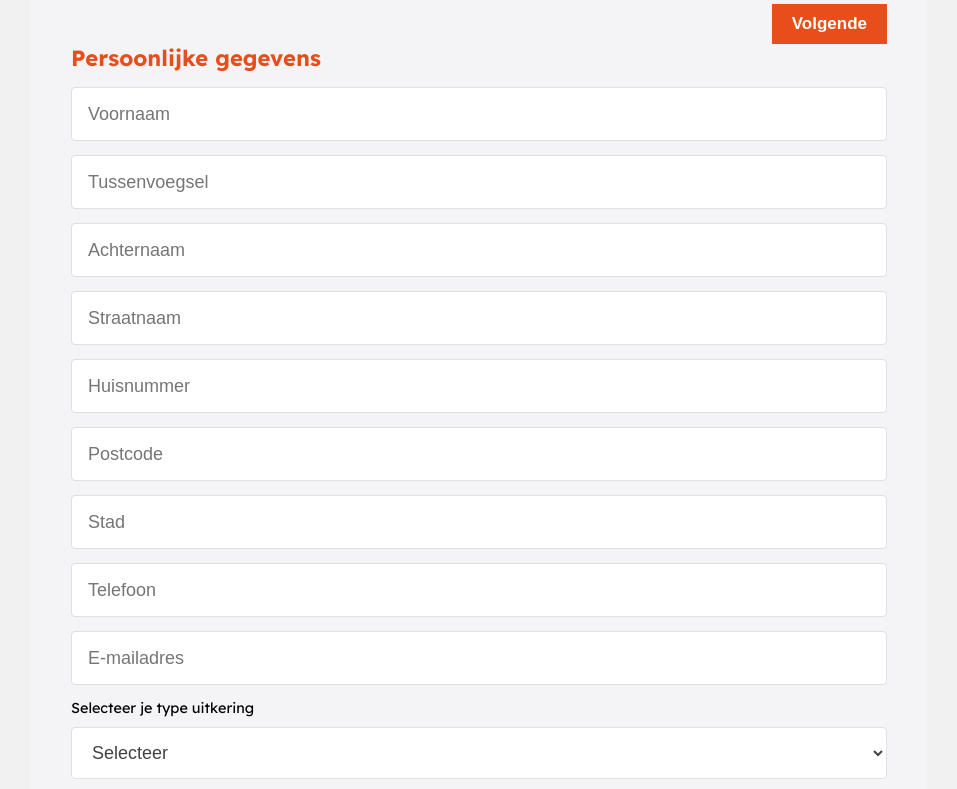
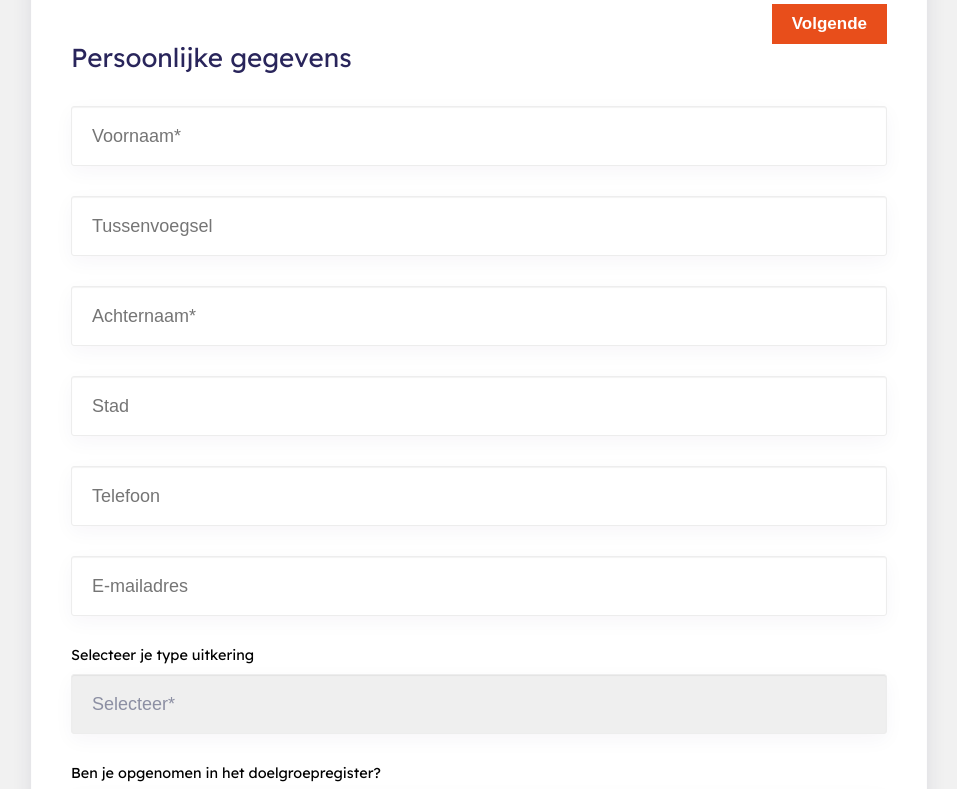
Before and after one commit to GeraldVeeneman/persoonlijk-profiel, a website: page index.html in a window 1280 px wide. Shown: the part 192-981 px from the top of the page, without its empty margins (161-1118 px from the left). Drawn offline with Linux system fonts and the light colour scheme.

Commit message:
Opmaak buttons met schaduwranden en velden voor adres verwijderd

```diff
--- a/index.html
+++ b/index.html
@@ -28,22 +28,13 @@
   <div class="tab">
     <h2 class="tab__title">Persoonlijke gegevens</h2>
     <p>
-      <input oninput="this.className = ''" placeholder="Voornaam" id="voornaam" name="voornaam" required>
+      <input oninput="this.className = ''" placeholder="Voornaam*" id="voornaam" name="voornaam" required>
     </p>
     <p>
       <input oninput="this.className = ''" placeholder="Tussenvoegsel" id="tussenvoegsel" name="tussenvoegsel">
     </p>
     <p>
-      <input oninput="this.className = ''" placeholder="Achternaam" id="achternaam" name="achternaam" required>
-    </p>
-    <p>
-      <input oninput="this.className = ''" placeholder="Straatnaam" id="straatnaam" name="straatnaam">
-    </p>
-    <p>
-      <input oninput="this.className = ''" placeholder="Huisnummer" id="huisnummer" name="huisnummer">
-    </p>
-    <p>
-      <input oninput="this.className = ''" placeholder="Postcode" id="postcode" name="postcode">
+      <input oninput="this.className = ''" placeholder="Achternaam*" id="achternaam" name="achternaam" required>
     </p>
     <p>
       <input oninput="this.className = ''" placeholder="Stad" id="stad" name="stad">
@@ -59,7 +50,7 @@
     <p>
       <label for="soort_uitkering">Selecteer je type uitkering</label>
       <select id="soort_uitkering" name="soort_uitkering" required>
-        <option value="" disabled selected hidden>Selecteer</option>
+        <option value="" disabled selected hidden>Selecteer*</option>
         <option value="WIA">WIA</option>
         <option value="WAO">WAO</option>
         <option value="Wajong">Wajong</option>
@@ -76,8 +67,8 @@
     </p>
 
     <p>
-      <label for="rijbewijs">Rijbewijs:</label>
-      <input type="radio" oninput="this.className = ''" id="rijbewijs_ja" name="rijbewijs" value="ja">
+      <label for="rijbewijs">Rijbewijs*:</label>
+      <input type="radio" oninput="this.className = ''" id="rijbewijs_ja" name="rijbewijs" value="ja" required>
       <label for="rijbewijs_ja">Ja</label>
       <input type="radio" oninput="this.className = ''" id="rijbewijs_nee" name="rijbewijs" value="nee">
       <label for="rijbewijs_nee">Nee</label>
--- a/sass/style.scss
+++ b/sass/style.scss
@@ -39,13 +39,14 @@ body {
 }
 
 #regForm {
-    background-color: #f4f4f7;
+    background-color: #fff;
     margin: 100px auto;
     font-family: $font-primary;
     padding: 40px;
     width: 70%;
     min-width: 300px;
-    border-radius: 7px;
+    border-radius: 3px;
+    box-shadow: 0 6px 20px rgb(41 37 91 / 10%), inset 0 1px 1px rgb(0 0 0 / 10%);
 }
 
 .form__title {
@@ -66,14 +67,20 @@ label {
 }
 
 input, select, textarea {
-    background: #fff;
-    border: 1px solid #E0E0E0;
-    border-radius: 4px;
-    color: #424242;
     font-size: 1.8rem;
-    line-height: 24px;
-    padding: 14px 16px;
+    box-shadow: 0 6px 20px rgba(41, 37, 91, .04), inset 0 1px 1px rgba(0, 0, 0, .05);
+    border-radius: 3px;
+    height: 6rem;
+    padding: 0 2rem;
+    margin-bottom: 3rem;
     width: 100%;
+    display: block;
+    color: #8c8fa3;
+    line-height: 2rem;
+    border: 1px solid #ededed;
+    -webkit-appearance: none;
+    -moz-appearance: none;
+    appearance: none;
 }
 
 textarea {
@@ -90,9 +97,11 @@ input.invalid {
     display: none;
 
     &__title {
-        color: #e84e1b;
-        font-size: 2.2rem;
-        margin-bottom: 1.5rem;
+        font-size: 2.6rem;
+        line-height: 1.08;
+        color: #29255b;
+        margin-bottom: 3.4rem;
+        font-weight: 500;
     }
 }
 
```
Also changed, not shown: css/style.css, 1 other file.
